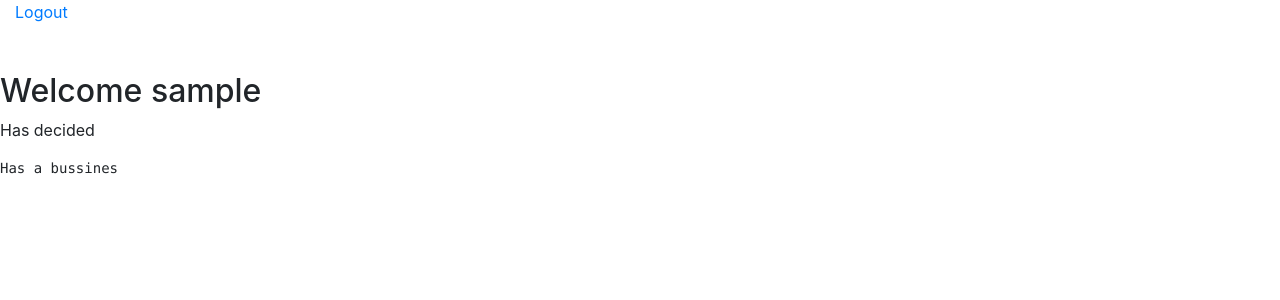
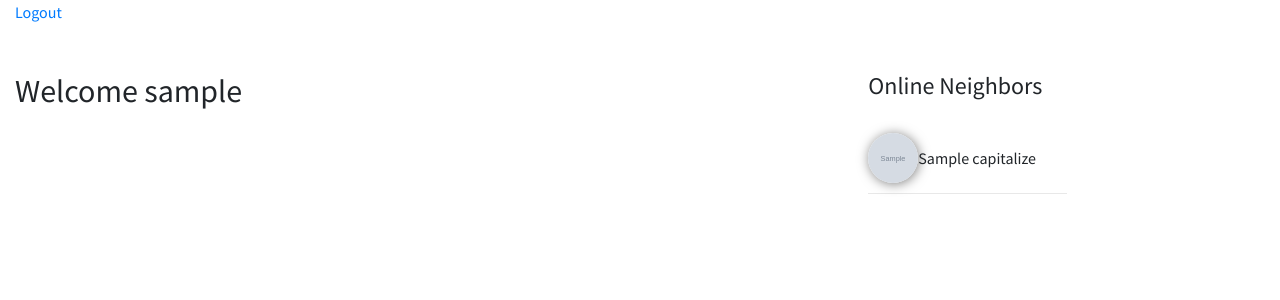
Before and after one commit to SteveMitto/neighborhood, a Django app: template neigh1/templates/index.html in a window 1280 px wide. Shown: the top 300 px of the page. Run offline with Django 3.2, Linux system fonts and the light colour scheme; a user stored in the database is signed in; tables that the repository leaves empty hold one stand-in row (values such as "Sample post"); the template is opened without the code that fills it: most values are stand-ins (such as "Sample title", 1, 10 or a date in 2020); grey boxes marked "Sample" are stand-in pictures; some libraries are stand-ins or nearby versions.

Commit message:
showing users the online neighbors

```diff
--- a/neigh1/models.py
+++ b/neigh1/models.py
@@ -51,6 +51,7 @@ class Profile(md.Model):
     phone_number = md.IntegerField(blank=True,null=True)
     email = md.EmailField(blank=True,null=True)
     bussiness_type=md.BooleanField(blank=True,null=True)
+    online = md.BooleanField(null=True)
 
     class Meta:
         verbose_name='profile'
--- /dev/null
+++ b/neigh1/static/css/index.css
@@ -0,0 +1,36 @@
+.neighbors{
+  display: flex;
+  width: 50%;
+  align-items: center;
+  margin-bottom: 10px;
+  padding-bottom: 10px;
+  border:0 solid rgba(0, 0, 0, 0.05);
+  border-bottom:.5px solid rgba(0, 0, 0, 0.09);
+}
+.circle{
+  border-radius: 50%;
+  box-sizing: border-box;
+}
+
+.onlineTrue,
+.onlineFalse{
+  width:10px;
+  height:10px;
+  border-radius: 50%;
+  position: relative;
+  top:10px;
+  right:5px;
+}
+.onlineTrue{
+  border:.5px solid white;
+  background: lightgreen;
+}
+.onlineFalse{
+  border:.5px solid white;
+  background: lightgray;
+}
+.circle{
+  border-radius: 50%;
+  box-sizing: border-box;
+  box-shadow: 1px 1px 12px rgba(0, 0, 0, 0.5);
+}
--- a/neigh1/static/css/navbar.css
+++ b/neigh1/static/css/navbar.css
@@ -1,3 +1,7 @@
+@import url('https://fonts.googleapis.com/css?family=Source+Sans+Pro&display=swap');
+body{
+    font-family: 'Source Sans Pro', sans-serif;
+}
 .top{
   position:Fixed;
 }
--- a/neigh1/templates/index.html
+++ b/neigh1/templates/index.html
@@ -1,22 +1,38 @@
 {%extends 'base.html'%}
-
+{% load static%}
 {% block content %}
 {{block.super}}
+<link rel="stylesheet" href="{% static 'css/index.css' %}">
 <br><br><br>
 <div class="container-fluid">
+  <div class="row">
+  <div class="col-md-8">
+
+    <h2>Welcome {{user.username}}</h2>
+  </div>
+  <div class="col-md-4">
+    <h4>Online Neighbors</h4>
+    <br>
+    {% for neighbor  in neighbors %}
+    <div class="neighbors">
+
+      {% if neighbor.profile_pic %}
+      <img src="{{user.profile.profile_pic.url}}" width="50px" height="50px" class="circle" alt="">
+      <span class="online{{neighbor.online}}"></span>
+      {% else %}
+      <img src="https://assets.awwwards.com/assets/images/pages/user/avatar.svg" width="30px" class="circle" alt="">
+      <span class="online{{neighbor.online}}"></span>
+      {% endif %}
+    {{neighbor.user.username.capitalize}}
+  </div>
+    {% endfor %}
+  </div>
+  </div>
 
 </div>
-<h2>Welcome {{user.username}}</h2>
 {% if user.profile.bussiness_type == None %}
 <script type="text/javascript">
   $("body").load('/setup')
 </script>
-{% else %}
-<p>Has decided</p>
-{%  if user.profile.bussiness_type %}
-<pre>Has a bussines</pre>
-{% else %}
-<p>User has no bussiness</p>
-{% endif %}
 {% endif %}
 {% endblock %}
```
Also changed, not shown: neigh1/signals.py (+15 -0 lines), neigh1/views.py (+10 -3 lines), neigh1/migrations/0021_profile_online.py (added).
